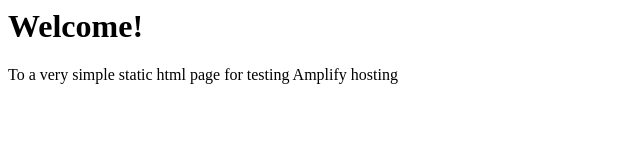
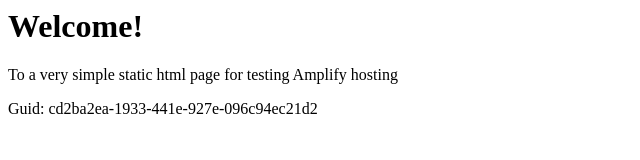
Before and after one commit to aws-aemilia-bah/Github-PR-Commit-Integration-Test-DoNotTouch-v1-preprod-me-south-1, a website: page src/index.html in a window 1280 px wide. Shown: the whole page, without its empty margins (0-640 px from the left). Drawn offline with Linux system fonts and the light colour scheme.

Commit message:
commit from integ tests

```diff
--- a/src/index.html
+++ b/src/index.html
@@ -1,3 +1,5 @@
+
+
 <html lang="en">
 
 <head>
@@ -10,6 +12,6 @@
 <body>
     <h1>Welcome!</h1>
     <p>To a very simple static html page for testing Amplify hosting</p>
-</body>
+    <p>Guid: cd2ba2ea-1933-441e-927e-096c94ec21d2</p></body>
 
 </html>
```
